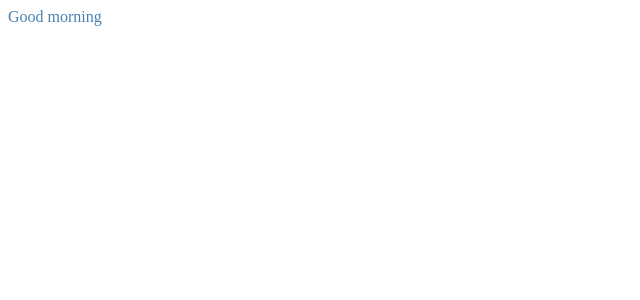
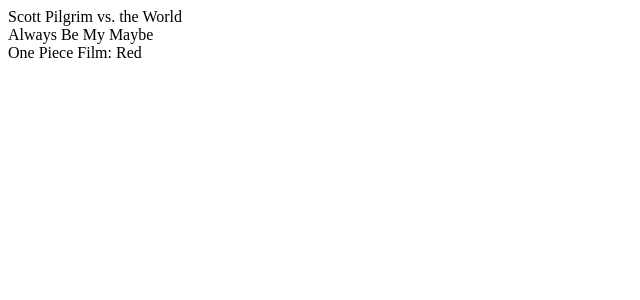
Before and after one commit to osarm/myFlix-client, a React (Vite) app: page / in a window 1280 px wide. Shown: the top 300 px of the page, without its empty margins (0-640 px from the left). Built offline with nearby package versions, Linux system fonts and the light colour scheme.

Commit message:
Adding Components
If applied, this commit will add a MainView, MovieCard, and MovieView component to my clients directory. It will also write code that will let users view a movies information by clicking on it and navigate back to the movie list

```diff
--- /dev/null
+++ b/src/components/main-view/main-view.jsx
@@ -0,0 +1,59 @@
+import { useState } from "react";
+import { MovieCard } from "../movie-card/movie-card";
+import { MovieView } from "../movie-view/movie-view";
+
+export const MainView = () => {
+  const [movies, setMovies] = useState([
+    {
+            id: 1,
+            title: "Scott Pilgrim vs. the World",
+            description:
+              "Based in Toronto, a man must defeat his new girlfriend's seven exes to win her heart.",
+            image: "https://media.themoviedb.org/t/p/w300_and_h450_bestv2/g5IoYeudx9XBEfwNL0fHvSckLBz.jpg",
+            genre: "Action",
+            director: "Edgar Wright"
+        },
+        {
+            id: 2,
+            title: "Always Be My Maybe",
+            description:
+              "After 15 years, Marcus and Sasha reunite with a sense of old sparks of attraction but are now in two different worlds.",
+            image: "https://media.themoviedb.org/t/p/w300_and_h450_bestv2/3BO6pPa7qDcpPYct061Luh9fvst.jpg",
+            genre: "Romance",
+            director: "Nahnatchka Khan"
+        },
+        {
+            id: 3,
+            title: "One Piece Film: Red",
+            description:
+              "Luffy and his crew head to a sonorous performance led by Uta - the most beloved singer in the New World.",
+            image: "https://media.themoviedb.org/t/p/w300_and_h450_bestv2/ogDXuVkO92GcETZfSofXXemw7gb.jpg",
+            genre: "Animation",
+            director: "Goro Taniguchi"
+        }
+    ]);
+
+    const [selectedMovie, setSelectedMovie] = useState(null);
+
+    if (selectedMovie) {
+      return (
+        <MovieView movie={selectedMovie} onBackClick={() => setSelectedMovie(null)} />
+      );
+    }
+
+    if (movies.length === 0) {
+      return <div>The list is empty!</div>;
+    }
+
+    return (
+      <div>
+        {movies.map((movie) => (
+          <MovieCard
+            key={movie.id}
+            movie={movie}
+            onMovieClick={(newSelectedMovie) => setSelectedMovie(newSelectedMovie)}
+          />
+        ))}
+      </div>
+    );
+  };
--- /dev/null
+++ b/src/components/movie-card/movie-card.jsx
@@ -0,0 +1,7 @@
+export const MovieCard = ({ movie, onMovieClick }) => {
+    return (
+      <div onClick={() => onMovieClick(movie)}>
+        {movie.title}
+      </div>
+    );
+  };
--- /dev/null
+++ b/src/components/movie-view/movie-view.jsx
@@ -0,0 +1,26 @@
+export const MovieView = ({ movie, onBackClick }) => {
+    return (
+      <div>
+        <div>
+          <img src={movie.image} alt={movie.title} />
+        </div>
+        <div>
+          <span>Title: </span>
+          <span>{movie.title}</span>
+        </div>
+        <div>
+          <span>Description: </span>
+          <span>{movie.description}</span>
+        </div>
+        <div>
+          <span>Genre: </span>
+          <span>{movie.genre}</span>
+        </div>
+        <div>
+          <span>Director: </span>
+          <span>{movie.director}</span>
+        </div>
+        <button onClick={onBackClick}>Back</button>
+      </div>
+    );
+  };
--- a/src/index.html
+++ b/src/index.html
@@ -1,7 +1,7 @@
 <!DOCTYPE html>
 <html>
   <head>
-    <title>myFlix</title>
+    <title>MyFlix-client</title>
   </head>
   <body>
     <div id="root"></div>
--- a/src/index.jsx
+++ b/src/index.jsx
@@ -1,15 +1,12 @@
 import { createRoot } from "react-dom/client";
-
+import { MainView } from "./components/main-view/main-view.jsx";
 //Import statement to indicate that you need to bundle `./index.scss`
 import "./index.scss"
 
 // Main component (will eventually use all the others)
 const MyFlixApplication = () => {
-    return (
-      <div className="my-flix">
-        <div>Good morning</div>
-      </div>
-    );
+    return <MainView />
+    ;
   };
 
   // Finds the root of your app
```
Also changed, not shown: 3 other files (tests, documents, lock files or other folders).
